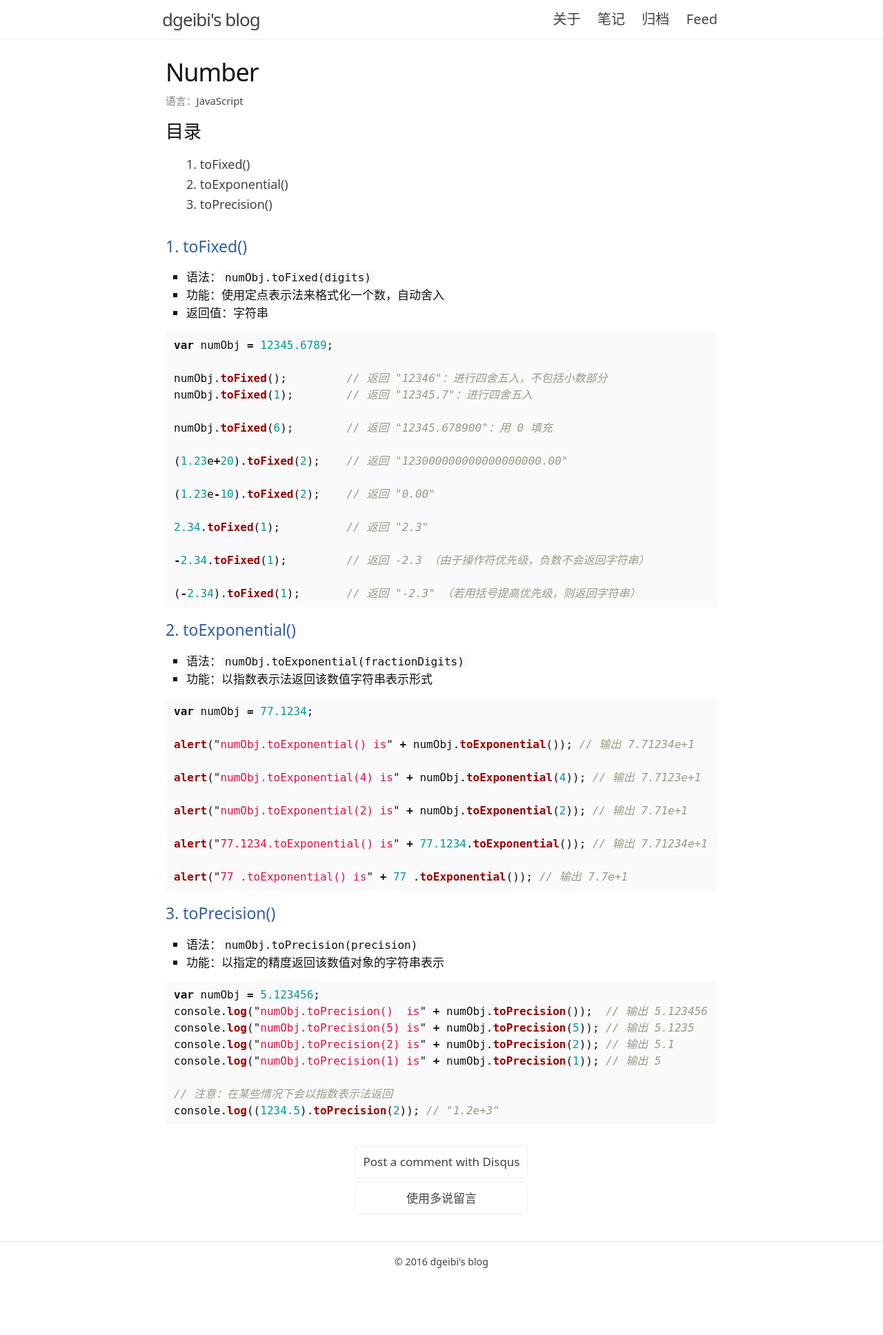
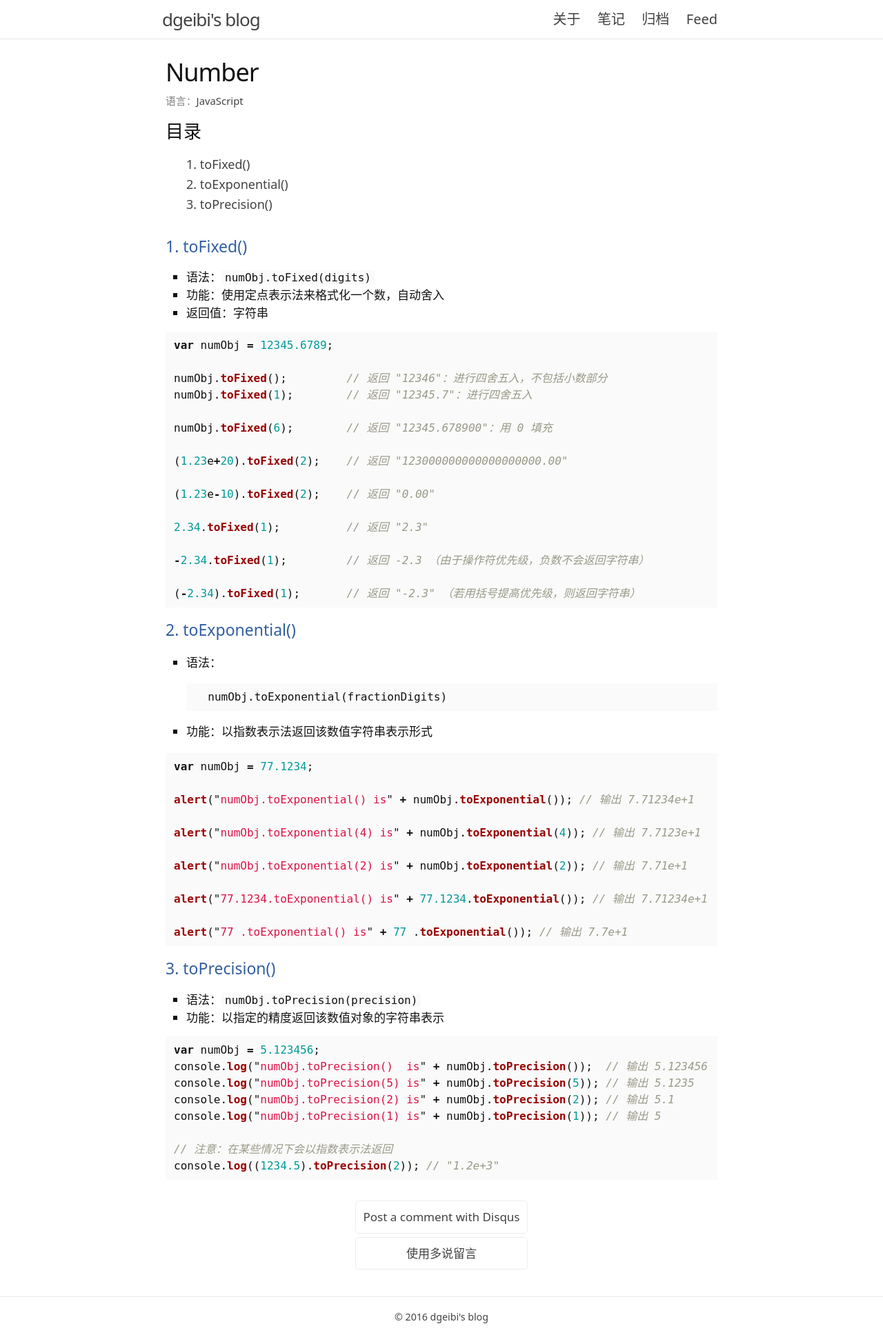
Before and after one commit to dgeibi/dgeibi.github.com, a Jekyll site: the page built from docs/JavaScript/stdlib/Number.md, in a window 1280 px wide. Shown: the whole page at 69% size. Built offline with Jekyll 4.4.1, drawn with Linux system fonts in a browser that asks for light colours; comment, search, counter and statistics services are not loaded; before the commit the page ends 1856 px from its top, so only the background shows below that.

Commit message:
update at 2016-10-23 14:29:03 UTC

````diff
--- a/_sass/_layout.scss
+++ b/_sass/_layout.scss
@@ -26,7 +26,6 @@
     }
     @media screen and (min-width: $on-palm + 1px) {
         float: right!important;
-
         .nav-item {
             text-align: right!important;
             display: inline-block!important;
@@ -41,6 +40,8 @@
     }
     @include media-query($on-palm) {
         display: none;
+        margin-left: -$spacing-unit/2;
+        margin-right: -$spacing-unit/2;
     }
 }
 
@@ -58,7 +59,7 @@
 
     a {
         display: block;
-        padding-left: $spacing-unit;
+        padding-left: $spacing-unit*1.5;
     }
 }
 /**
--- a/docs/JavaScript/stdlib/Number.md
+++ b/docs/JavaScript/stdlib/Number.md
@@ -30,7 +30,10 @@
 
 ## toExponential()
 
-* 语法：`numObj.toExponential(fractionDigits)`
+* 语法：
+
+        numObj.toExponential(fractionDigits)
+
 * 功能：以指数表示法返回该数值字符串表示形式
 
 ```javascript
````
